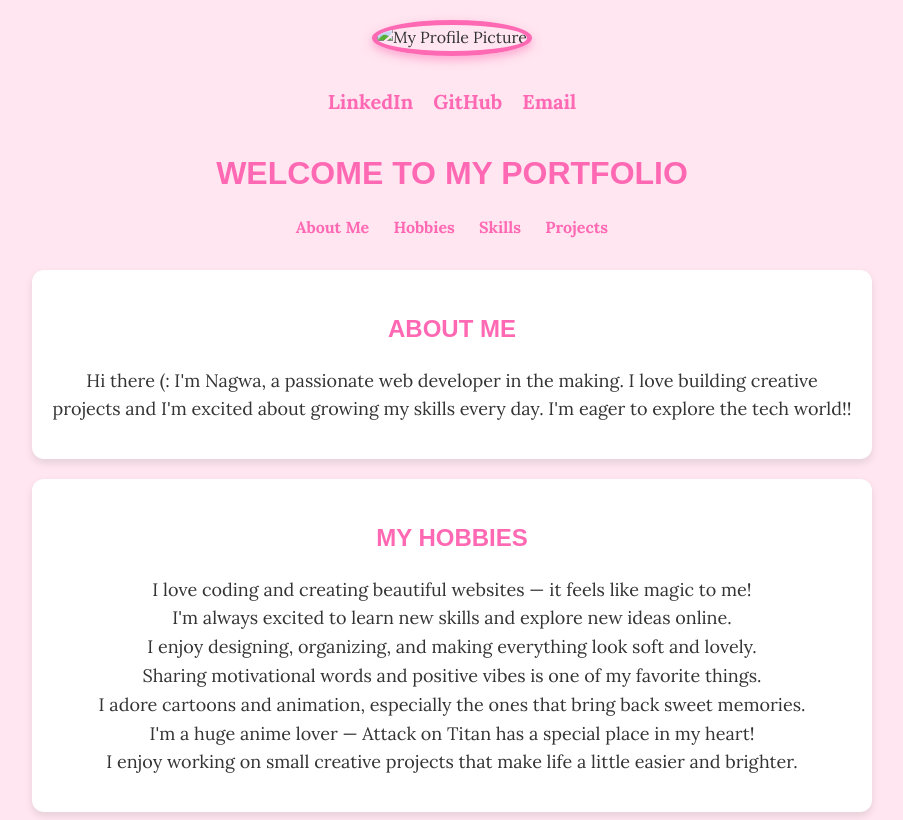
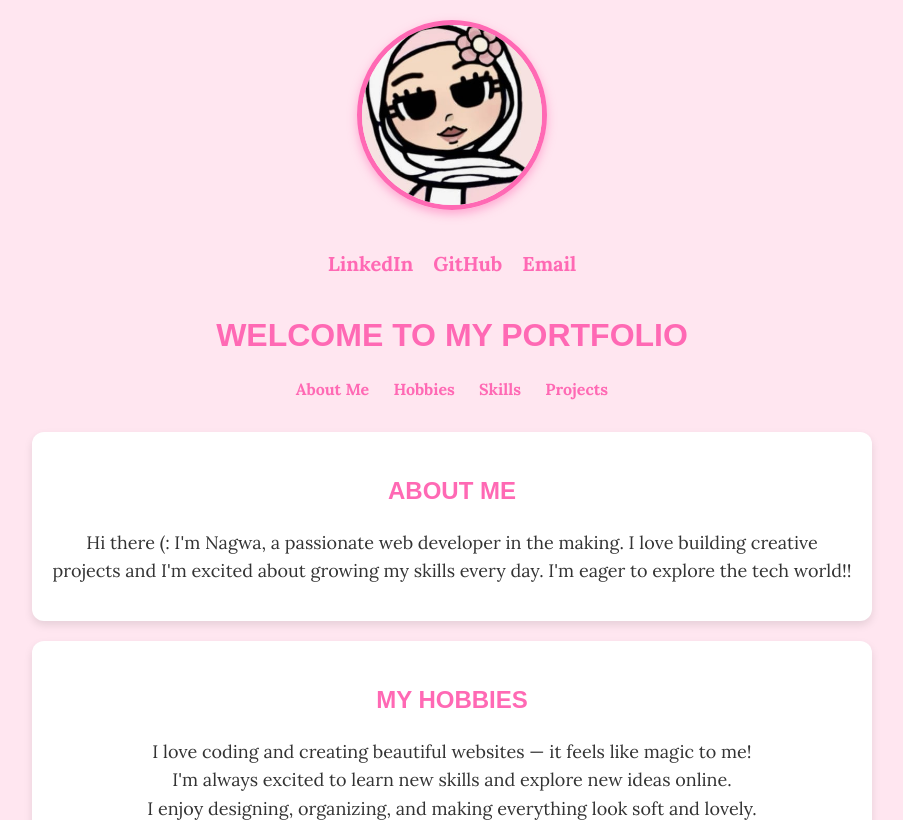
Before and after one commit to nagwa-LU/MY-PORTFOLIO, a plain HTML site: page index.html in a window 1280 px wide. Shown: the top 820 px of the page, without its empty margins (188-1091 px from the left). Drawn offline with Linux system fonts and the light colour scheme; a web font is replaced by a local one.

Commit message:
Update index.html

```diff
--- a/index.html
+++ b/index.html
@@ -133,7 +133,7 @@
 <body>
 
     <div class="container">
-        <img src="" alt="My Profile Picture" class="profile-img">
+        <img src="profile.jpg.jpg" alt="My Profile Picture" class="profile-img">
 
         <div class="social-links">
             <a href="https://www.linkedin.com/in/nagwa-ghanem-720b9b356" target="_blank">LinkedIn</a>
```
